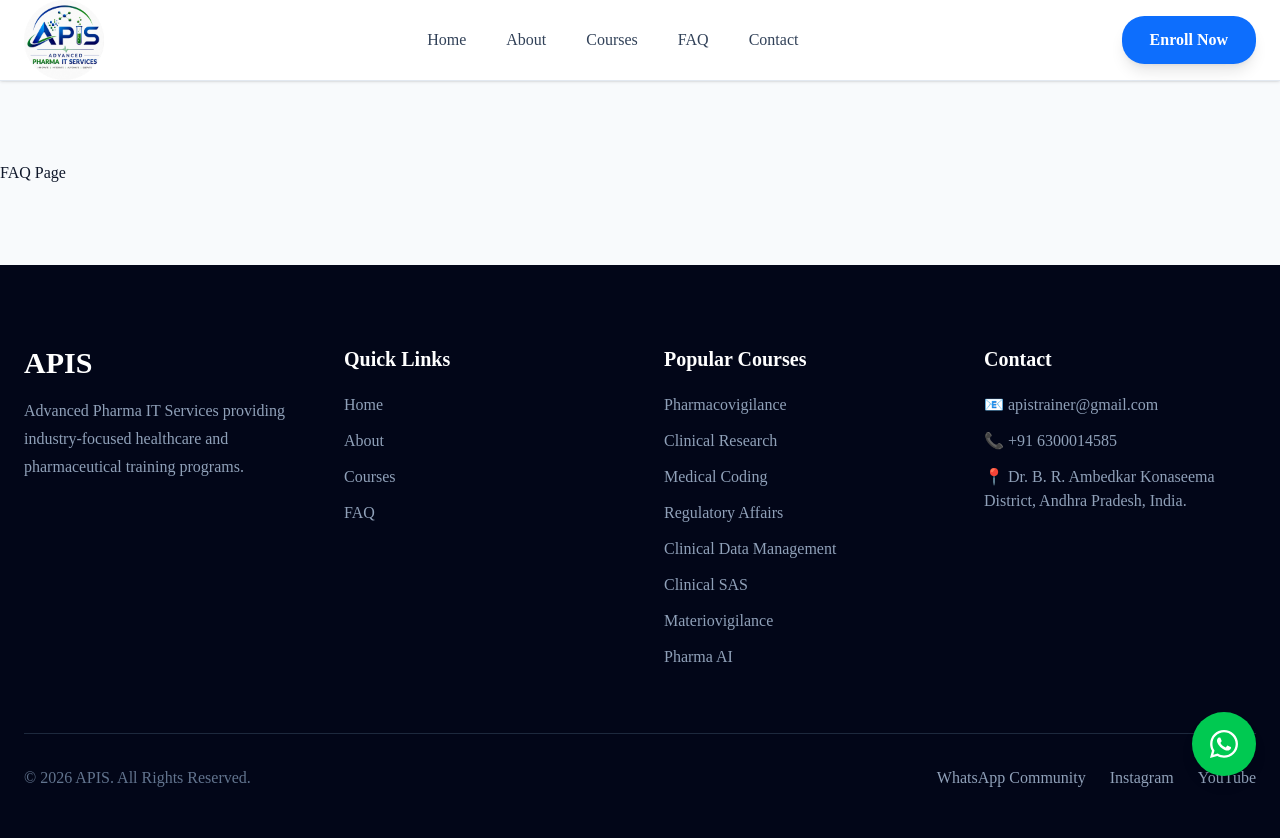
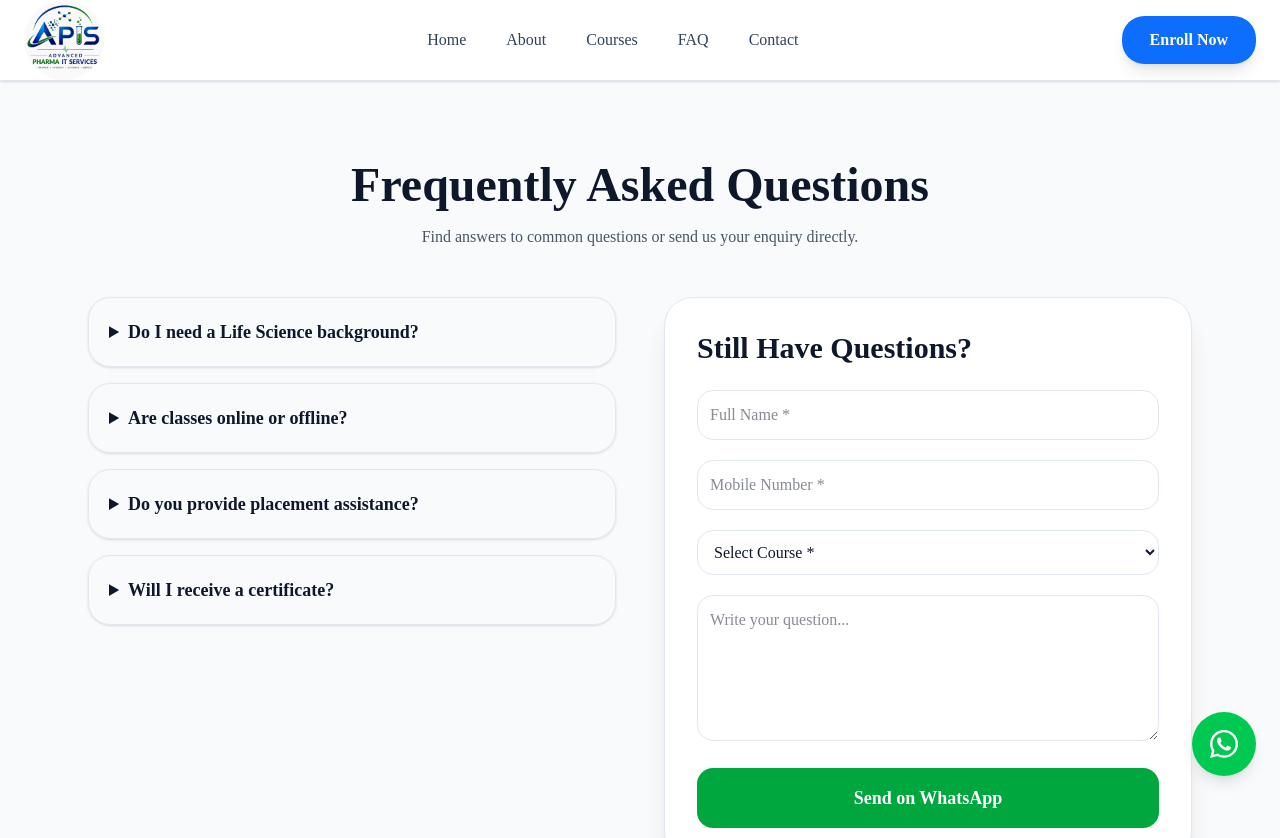
Before and after one commit to saikrishna1235/apis-website, a Next.js app: page /faq in a window 1280 px wide. Shown: the top 838 px of the page. Built offline with nearby package versions, Linux system fonts and the light colour scheme.

Commit message:
updates happened

```diff
--- a/src/app/faq/page.tsx
+++ b/src/app/faq/page.tsx
@@ -1,3 +1,145 @@
+"use client";
+
+import { useState } from "react";
+
+const faqs = [
+  {
+    question: "Do I need a Life Science background?",
+    answer:
+      "Most of our courses are designed for Life Science graduates such as B.Pharmacy, M.Pharmacy, Pharm.D, B.Sc, M.Sc, Biotechnology, Nursing, MBBS and related fields.",
+  },
+  {
+    question: "Are classes online or offline?",
+    answer:
+      "We offer both online and classroom training depending on the course and batch availability.",
+  },
+  {
+    question: "Do you provide placement assistance?",
+    answer:
+      "Yes. We provide interview preparation, resume building, mock interviews and placement assistance.",
+  },
+  {
+    question: "Will I receive a certificate?",
+    answer:
+      "Yes. Every successful candidate receives a course completion certificate from APIS Healthcare.",
+  },
+];
+
 export default function FAQPage() {
-  return <div className="container py-20">FAQ Page</div>;
+  const [name, setName] = useState("");
+  const [mobile, setMobile] = useState("");
+  const [course, setCourse] = useState("");
+  const [message, setMessage] = useState("");
+
+  const sendWhatsApp = () => {
+    if (!name || !mobile || !course) {
+      alert("Please fill all required fields.");
+      return;
+    }
+
+    const text = `Hello APIS Healthcare,
+
+Name: ${name}
+Mobile: ${mobile}
+Interested Course: ${course}
+
+Question:
+${message}`;
+
+    // Replace with your WhatsApp number
+    const phone = "916300014585";
+
+    window.open(
+      `https://wa.me/${phone}?text=${encodeURIComponent(text)}`,
+      "_blank"
+    );
+  };
+
+  return (
+    <main className="max-w-6xl mx-auto px-6 py-20">
+      <h1 className="text-5xl font-bold text-center mb-4">
+        Frequently Asked Questions
+      </h1>
+
+      <p className="text-center text-gray-600 mb-12">
+        Find answers to common questions or send us your enquiry directly.
+      </p>
+
+      <div className="grid lg:grid-cols-2 gap-12">
+        {/* FAQ */}
+        <div className="space-y-4">
+          {faqs.map((faq) => (
+            <details
+              key={faq.question}
+              className="border rounded-xl p-5 shadow-sm"
+            >
+              <summary className="cursor-pointer font-semibold text-lg">
+                {faq.question}
+              </summary>
+
+              <p className="mt-4 text-gray-600 leading-7">
+                {faq.answer}
+              </p>
+            </details>
+          ))}
+        </div>
+
+        {/* Form */}
+        <div className="bg-white rounded-2xl shadow-xl p-8 border">
+          <h2 className="text-3xl font-bold mb-6">
+            Still Have Questions?
+          </h2>
+
+          <div className="space-y-5">
+            <input
+              type="text"
+              placeholder="Full Name *"
+              className="w-full border rounded-lg p-3"
+              value={name}
+              onChange={(e) => setName(e.target.value)}
+            />
+
+            <input
+              type="tel"
+              placeholder="Mobile Number *"
+              className="w-full border rounded-lg p-3"
+              value={mobile}
+              onChange={(e) => setMobile(e.target.value)}
+            />
+
+            <select
+              className="w-full border rounded-lg p-3"
+              value={course}
+              onChange={(e) => setCourse(e.target.value)}
+            >
+              <option value="">Select Course *</option>
+
+              <option>Pharmacovigilance</option>
+              <option>Clinical Research</option>
+              <option>Medical Coding</option>
+              <option>Clinical Data Management</option>
+              <option>Regulatory Affairs</option>
+              <option>SAS Programming</option>
+              <option>Medical Writing</option>
+            </select>
+
+            <textarea
+              rows={5}
+              placeholder="Write your question..."
+              className="w-full border rounded-lg p-3"
+              value={message}
+              onChange={(e) => setMessage(e.target.value)}
+            />
+
+            <button
+              onClick={sendWhatsApp}
+              className="w-full bg-green-600 hover:bg-green-700 text-white py-4 rounded-lg font-semibold text-lg transition"
+            >
+              Send on WhatsApp
+            </button>
+          </div>
+        </div>
+      </div>
+    </main>
+  );
 }
```
